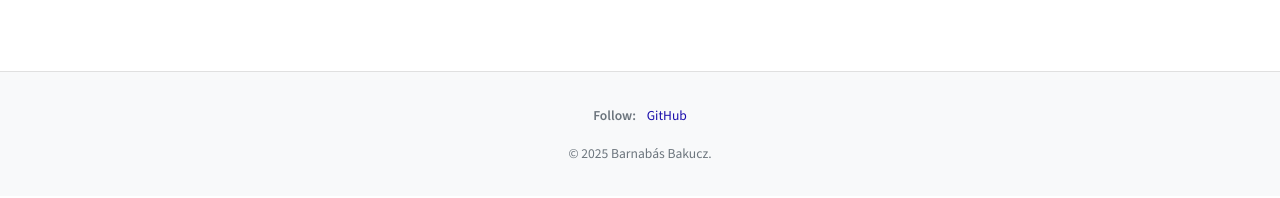
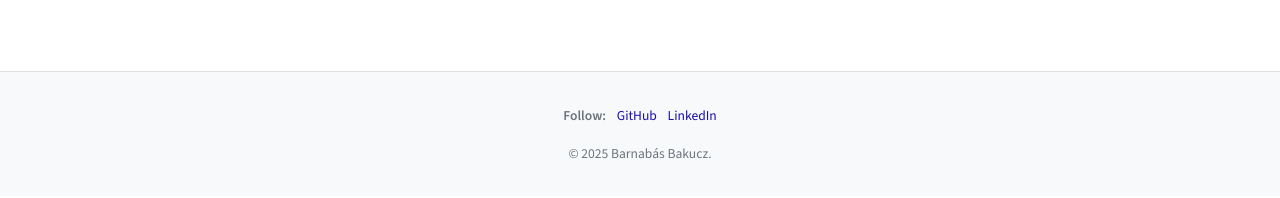
Before and after one commit to barnabas-bakucz/barnabas-bakucz.github.io, a Jekyll site: the page built from index.md, in a window 1280 px wide. Shown: the part 574-772 px from the top of the page. Built offline with Jekyll 4.4.1, drawn with Linux system fonts in a browser that asks for light colours.

Commit message:
Add icon

```diff
--- a/_layouts/default.html
+++ b/_layouts/default.html
@@ -4,6 +4,7 @@
     <meta charset="UTF-8" />
     <meta name="viewport" content="width=device-width, initial-scale=1.0" />
     <title>{{ page.title | default: site.title }}</title>
+    <meta icon="{{ '/assets/images/bb.svg' | relative_url }}" />
     <link
       rel="stylesheet"
       href="{{ '/assets/css/style.css' | relative_url }}"
@@ -64,6 +65,7 @@
         <div class="footer__links">
           <strong>Follow:</strong>
           <a href="https://github.com/{{ site.author.github }}">GitHub</a>
+          <a href="https://www.linkedin.com/in/barnabas-bakucz">LinkedIn</a>
         </div>
         <p>&copy; {{ 'now' | date: '%Y' }} {{ site.author.name }}.</p>
       </div>
```
Also changed, not shown: assets/images/bb.svg (added).
